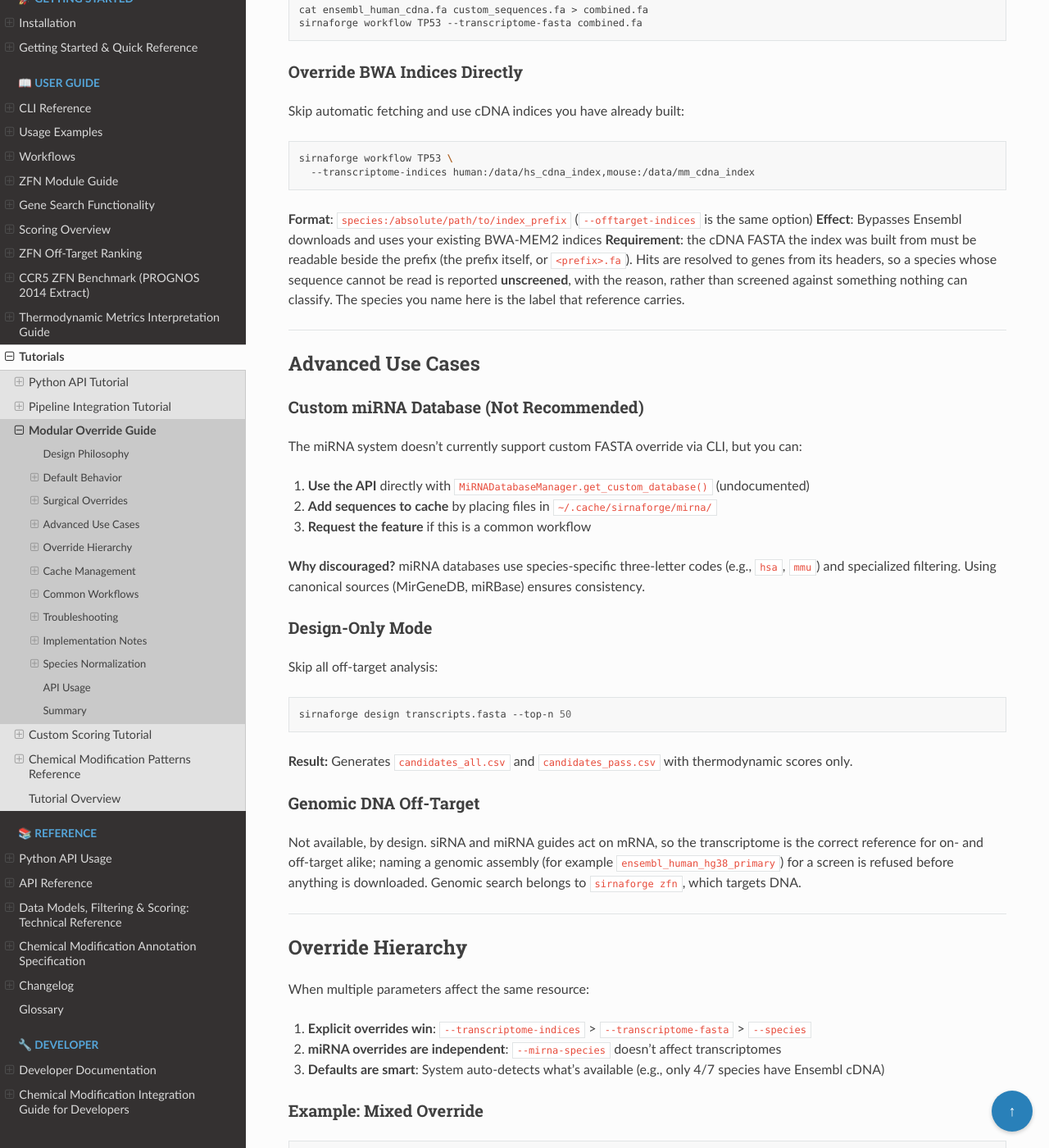
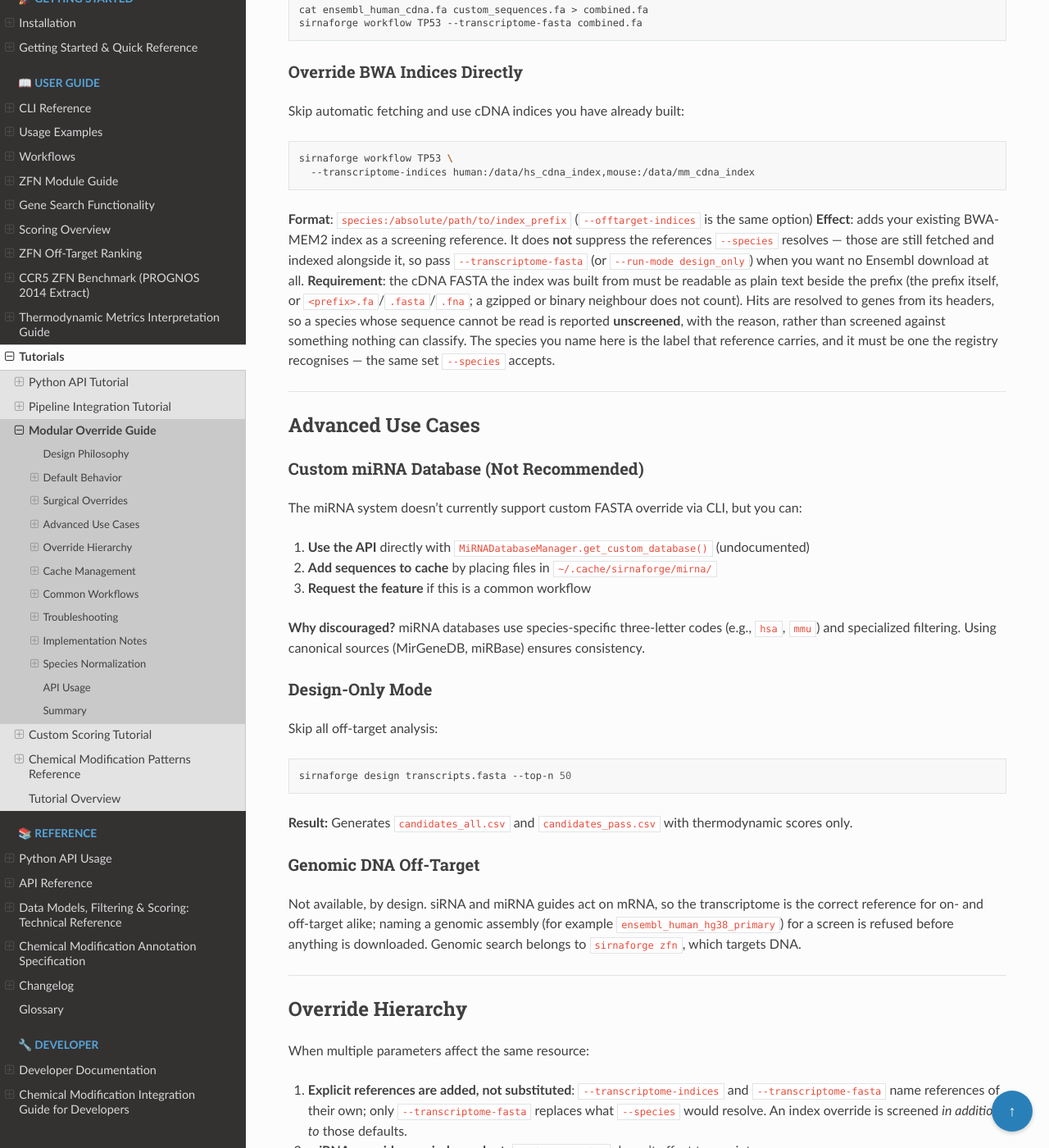
Before and after one commit to Austin-s-h/sirnaforge, a Sphinx documentation site: the page built from docs/tutorials/modular_override_guide.md, in a window 1280 px wide and 1400 px high, scrolled down 2270 px. Shown: the whole window at 82% size. Built offline with Sphinx 7.4.7 and the Read the Docs theme 3.1.0, drawn with Linux system fonts in a browser that asks for light colours; the version number is read from the project's files by our own code.

Commit message:
docs(screening): say what the reference options do, not what they were meant to do (#99)
- `--transcriptome-indices` adds a reference; it does not suppress the ones
  `--species` resolves. Both help texts and the override guide claimed the
  opposite about a multi-gigabyte download; the four Ensembl defaults are still
  fetched beside a named index. Pre-existing behaviour, newly overstated.
- `--transcriptome-fasta` accepts a `species:` prefix, which is what makes a
  declared species reachable for a custom path. It was in no help text.
- README's quickstart and the release-notes generator taught `--genome-species`,
  an option Typer rejects; `docs/cli_reference.md` still pointed at the renamed
  `genome/*_analysis.tsv` publishDir.
- CHANGELOG: the kind error fires before any download, but `run_sirna_workflow`
  creates the output directory a step earlier, so "before the output directory is
  created" is not what the code holds; `reference_summary.scope` is what the run
  planned to screen, not what it covered; the index door now refuses an
  unrecognised species, which the `species:` claim conflated with the FASTA door.
- Three limitations recorded rather than implied: a host without `bwa-mem2`
  refuses every reference instead of routing it to `BUILD_BWA_INDEX`, an index
  override does not replace the defaults, and `MiRNADatabaseManager`'s "genome"
  registry key still doubles as the screen-species list.

````diff
--- a/docs/tutorials/modular_override_guide.md
+++ b/docs/tutorials/modular_override_guide.md
@@ -103,11 +103,15 @@ sirnaforge workflow TP53 \
 ```
 
 **Format**: `species:/absolute/path/to/index_prefix` (`--offtarget-indices` is the same option)
-**Effect**: Bypasses Ensembl downloads and uses your existing BWA-MEM2 indices
-**Requirement**: the cDNA FASTA the index was built from must be readable beside the prefix (the
-prefix itself, or `<prefix>.fa`). Hits are resolved to genes from its headers, so a species whose
-sequence cannot be read is reported **unscreened**, with the reason, rather than screened against
-something nothing can classify. The species you name here is the label that reference carries.
+**Effect**: adds your existing BWA-MEM2 index as a screening reference. It does **not** suppress the
+references `--species` resolves — those are still fetched and indexed alongside it, so pass
+`--transcriptome-fasta` (or `--run-mode design_only`) when you want no Ensembl download at all.
+**Requirement**: the cDNA FASTA the index was built from must be readable as plain text beside the
+prefix (the prefix itself, or `<prefix>.fa`/`.fasta`/`.fna`; a gzipped or binary neighbour does not
+count). Hits are resolved to genes from its headers, so a species whose sequence cannot be read is
+reported **unscreened**, with the reason, rather than screened against something nothing can
+classify. The species you name here is the label that reference carries, and it must be one the
+registry recognises — the same set `--species` accepts.
 
 ---
 
@@ -146,7 +150,9 @@ belongs to `sirnaforge zfn`, which targets DNA.
 
 When multiple parameters affect the same resource:
 
-1. **Explicit overrides win**: `--transcriptome-indices` > `--transcriptome-fasta` > `--species`
+1. **Explicit references are added, not substituted**: `--transcriptome-indices` and
+   `--transcriptome-fasta` name references of their own; only `--transcriptome-fasta` replaces what
+   `--species` would resolve. An index override is screened *in addition to* those defaults.
 2. **miRNA overrides are independent**: `--mirna-species` doesn't affect transcriptomes
 3. **Defaults are smart**: System auto-detects what's available (e.g., only 4/7 species have Ensembl cDNA)
 
````
Also changed, not shown: CHANGELOG.md (+43 -11 lines), README.md (+3 -3 lines), docs/cli_reference.md (+9 -7 lines), docs/models_and_scoring.md (+1 -1 lines), docs/tutorials/pipeline_integration.md (+1 -1 lines), docs/usage_examples.md (+2 -2 lines), 2 other files.
